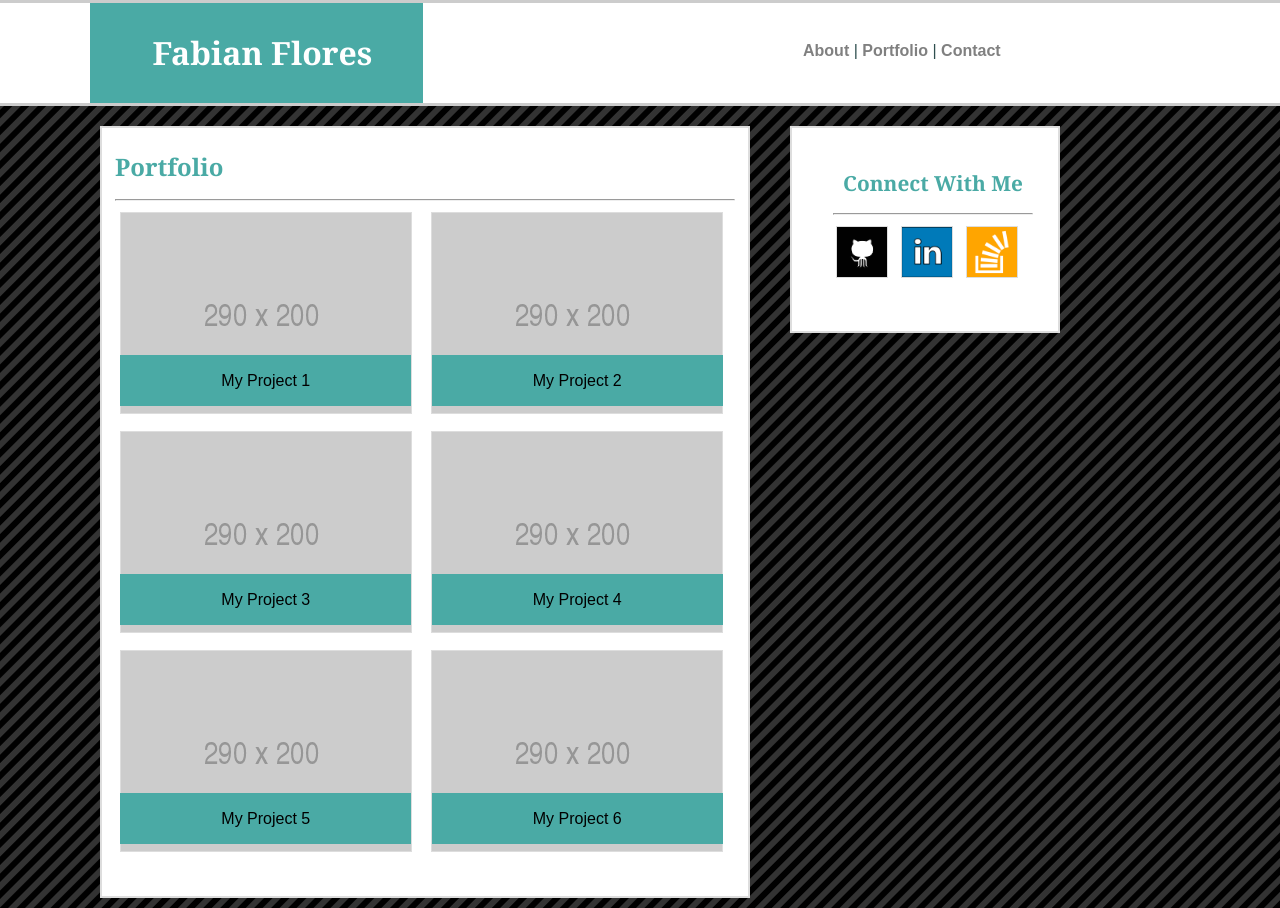
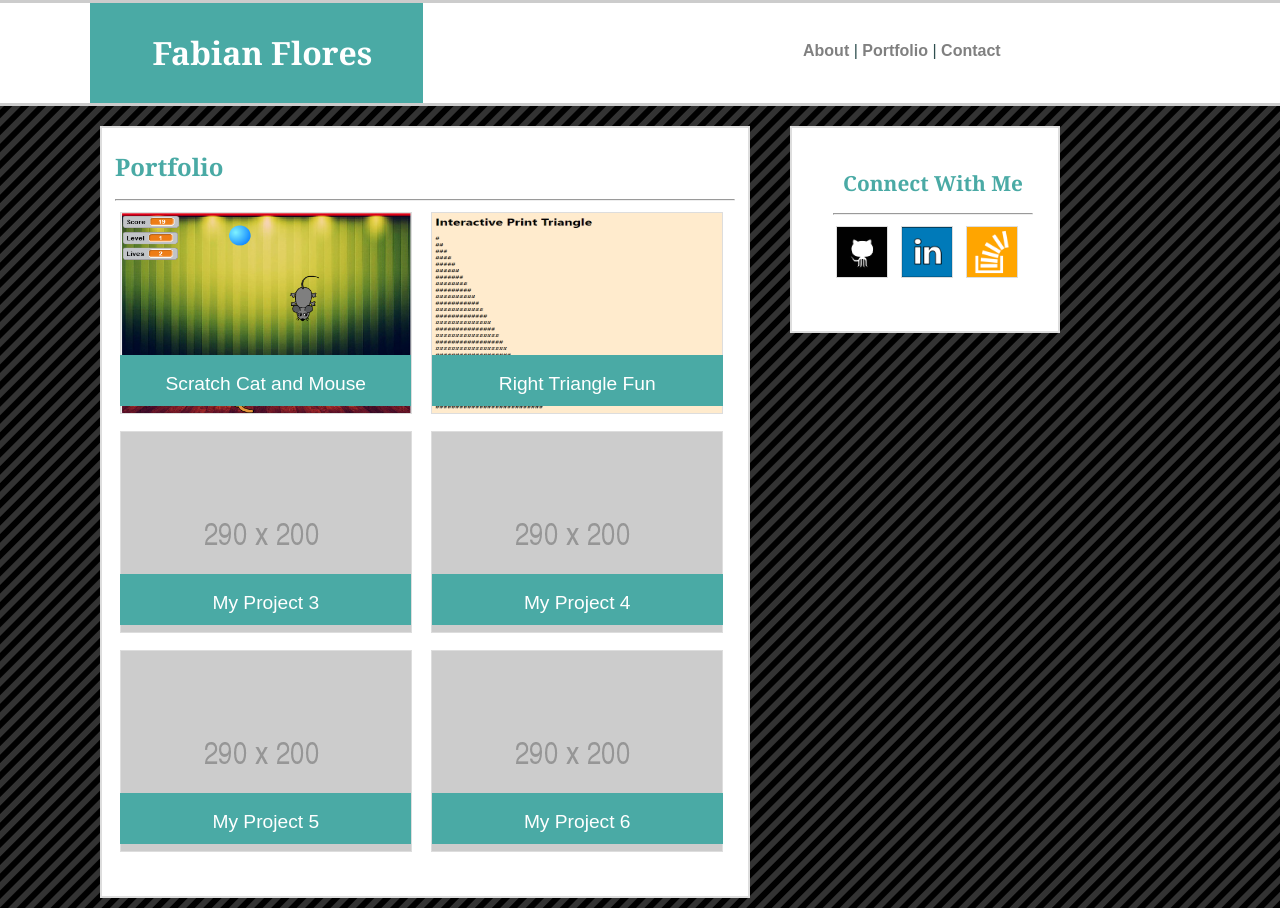
Before and after one commit to f-flores/Basic-Portfolio, a plain HTML site: page portfolio.html in a window 1280 px wide. Shown: the top 908 px of the page. Drawn offline with Linux system fonts and the light colour scheme.

Commit message:
Added two links to portfolio images in portfolio.html.

```diff
--- a/assets/css/style.css
+++ b/assets/css/style.css
@@ -231,6 +231,9 @@ footer > p {
   width: 89%;
   height: 15%;
   padding: 10px;
+  font-size: 1.2em;
+  color: white;
+  font-weight: 200;
 }
 
 /*
--- a/portfolio.html
+++ b/portfolio.html
@@ -32,17 +32,17 @@
 <!--       Idea for caption text in image from
 https://www.tutorialrepublic.com/faq/how-to-position-text-over-an-image-using-css.php -->
       <figure class="image_container">
-          <a href="#">
-            <img src="./assets/images/290x200.png" alt="Project 1" />
+          <a href="https://scratch.mit.edu/projects/195714556/" target="_blank">
+            <img src="./assets/images/cat_and_mouse.png" width="290" height="200" alt="Cat and Mouse Game" />
           </a>
-          <figcaption class="caption_text">My Project 1</figcaption>
+          <figcaption class="caption_text">Scratch Cat and Mouse</figcaption>
       </figure>
 
       <figure class="image_container">
-        <a href="#">
-          <img src="./assets/images/290x200.png" alt="Project 2" />
+        <a href="https://f-flores.github.io/Right-Triangle-Fun/">
+          <img src="./assets/images/right_triangle.png" width="290" height="200" alt="Project 2" />
         </a>
-        <figcaption class="caption_text">My Project 2</figcaption>
+        <figcaption class="caption_text">Right Triangle Fun</figcaption>
       </figure>
 
       <figure class="image_container">
```
Also changed, not shown: assets/images/cat_and_mouse.png (added), assets/images/right_triangle.png (added).
